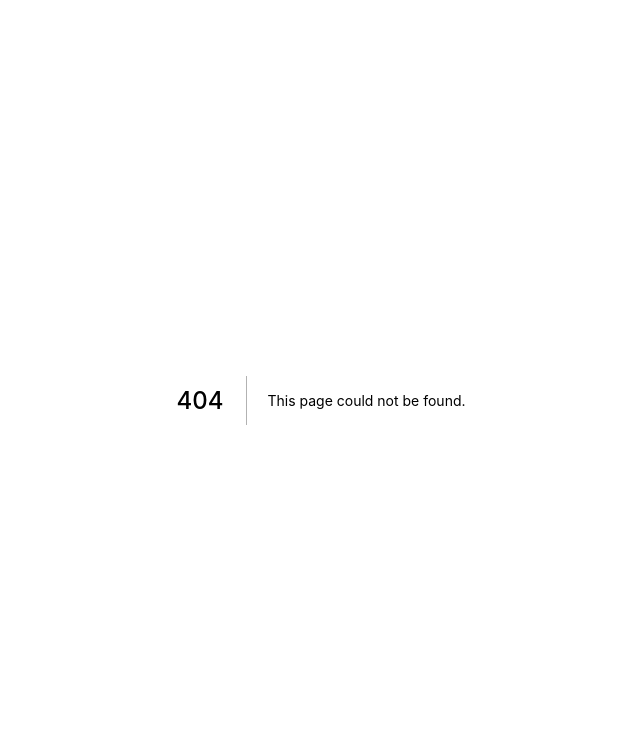
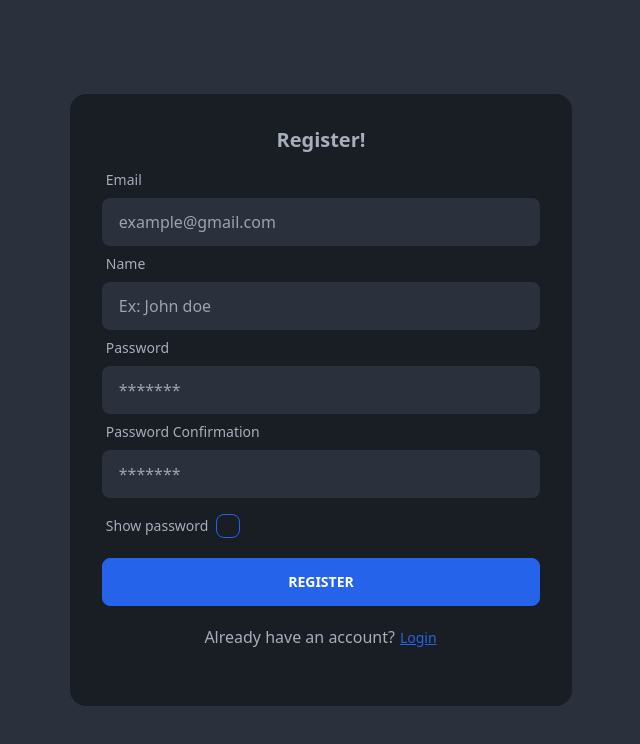
Before and after one commit to MuhammadAkbar11/boozy-app, a Next.js app in the folder ui/: page /auth/register in a window 1280 px wide. Before the commit this address had no page. Shown: the top 744 px of the page, without its empty margins (319-959 px from the left). Built offline with nearby package versions, Linux system fonts and the light colour scheme.

Commit message:
feat: [UI] register page

```diff
--- /dev/null
+++ b/ui/pages/auth/register.tsx
@@ -0,0 +1,196 @@
+import Head from "next/head";
+import React from "react";
+import axios from "axios";
+import { useForm } from "react-hook-form";
+import { zodResolver } from "@hookform/resolvers/zod";
+import { z } from "zod";
+import InputAlertLabel from "../../components/InputAlertLabel";
+import { useRouter } from "next/router";
+import Alert from "../../components/Alert";
+import Button from "../../components/Button";
+import Link from "next/link";
+
+type Props = {};
+
+const createUserSchema = z
+  .object({
+    name: z.string().min(1, {
+      message: "Name is required",
+    }),
+    password: z
+      .string()
+      .nonempty({
+        message: "Password is required",
+      })
+      .min(6, "Password too short - should be 6 chars minimum"),
+    passwordConfirmation: z.string().nonempty({
+      message: "Password Confirmation is required",
+    }),
+    email: z
+      .string()
+      .min(1, {
+        message: "Email is required",
+      })
+      .email("Not a valid email"),
+  })
+  .refine(data => data.password == data.passwordConfirmation, {
+    message: "Password do not match!",
+    path: ["passwordConfirmation"],
+  });
+
+type CreateUserInput = z.TypeOf<typeof createUserSchema>;
+
+function RegisterPage({}: Props) {
+  const router = useRouter();
+
+  const [loading, setLoading] = React.useState(false);
+  const [registerError, setRegisterError] = React.useState(null);
+  const [registerDone, setRegisterDone] = React.useState<string | null>(null);
+  const [showPw, setShowPw] = React.useState<boolean>(false);
+  const {
+    register,
+    formState: { errors },
+    handleSubmit,
+  } = useForm<CreateUserInput>({ resolver: zodResolver(createUserSchema) });
+
+  const onSubmit = async (values: CreateUserInput) => {
+    setLoading(true);
+
+    try {
+      await axios.post(
+        `${process.env.NEXT_PUBLIC_SERVER_ENDPOINT}/api/users`,
+        values
+      );
+      setLoading(false);
+      setRegisterDone("Registration successfully, you can login now!");
+    } catch (e: any) {
+      const message = e.response?.data?.message ?? "Register failed";
+      setRegisterError(message);
+      setLoading(false);
+    }
+  };
+
+  return (
+    <>
+      <Head>
+        <title>Register</title>
+      </Head>
+      <div className=" w-full flex flex-col p-3 justify-center items-center min-h-screen    ">
+        <div className="card w-full sm:w-2/3 md:w-2/5 bg-neutral text-neutral-content">
+          <div className="card-body items-center text-center">
+            <h2 className="card-title">Register!</h2>
+            {registerError && (
+              <div className="my-2 w-full ">
+                <Alert variant="error">{registerError}</Alert>
+              </div>
+            )}
+            {registerDone && (
+              <div className="my-2 w-full ">
+                <Alert variant="success">
+                  <div className="flex items-center justify-between w-full">
+                    <span>{registerDone}</span>
+                    <a
+                      href="/auth/login"
+                      className="btn btn-sm capitalize ml-auto "
+                    >
+                      Login
+                    </a>
+                  </div>
+                </Alert>
+              </div>
+            )}
+            <form className=" w-full " onSubmit={handleSubmit(onSubmit)}>
+              <div className="form-control w-full ">
+                <label className="label" htmlFor="email">
+                  <span className="label-text">Email</span>
+                </label>
+                <input
+                  {...register("email")}
+                  type="email"
+                  placeholder="example@gmail.com"
+                  className="input w-full "
+                />
+                {errors.email?.message && (
+                  <InputAlertLabel text={errors.email?.message || ""} />
+                )}
+              </div>
+              <div className="form-control w-full ">
+                <label className="label" htmlFor="name">
+                  <span className="label-text">Name</span>
+                </label>
+                <input
+                  type="text"
+                  id="name"
+                  placeholder="Ex: John doe"
+                  className="input w-full"
+                  {...register("name")}
+                />
+                {errors.name?.message && (
+                  <InputAlertLabel text={errors.name?.message || ""} />
+                )}
+              </div>
+              <div className="form-control w-full ">
+                <label className="label" htmlFor="password">
+                  <span className="label-text">Password</span>
+                </label>
+                <input
+                  {...register("password")}
+                  type={showPw ? "text" : "password"}
+                  placeholder="*******"
+                  className="input w-full"
+                />
+                {errors.password?.message && (
+                  <InputAlertLabel text={errors.password?.message || ""} />
+                )}
+              </div>
+              <div className="form-control w-full ">
+                <label className="label" htmlFor="passwordConfirmation">
+                  <span className="label-text">Password Confirmation</span>
+                </label>
+                <input
+                  {...register("passwordConfirmation")}
+                  type={showPw ? "text" : "password"}
+                  placeholder="*******"
+                  className="input w-full"
+                />
+                {errors.passwordConfirmation?.message && (
+                  <InputAlertLabel
+                    text={errors.passwordConfirmation?.message || ""}
+                  />
+                )}
+              </div>
+              <div className="form-control mt-2">
+                <label className="label cursor-pointer flex justify-start">
+                  <span className="label-text mr-2">Show password</span>
+                  <input
+                    type="checkbox"
+                    className="checkbox checkbox-primary "
+                    onChange={() => {
+                      setShowPw(!showPw);
+                    }}
+                    checked={showPw}
+                  />
+                </label>
+              </div>
+              <div className="card-actions justify-center py-3">
+                <Button loading={loading} type="submit">
+                  Register
+                </Button>
+                <div>
+                  Already have an account?
+                  <Link href={"/auth/login"}>
+                    <a className=" btn btn-link capitalize font-normal p-0 ml-1 ">
+                      Login
+                    </a>
+                  </Link>
+                </div>
+              </div>
+            </form>
+          </div>
+        </div>
+      </div>
+    </>
+  );
+}
+
+export default RegisterPage;
```
